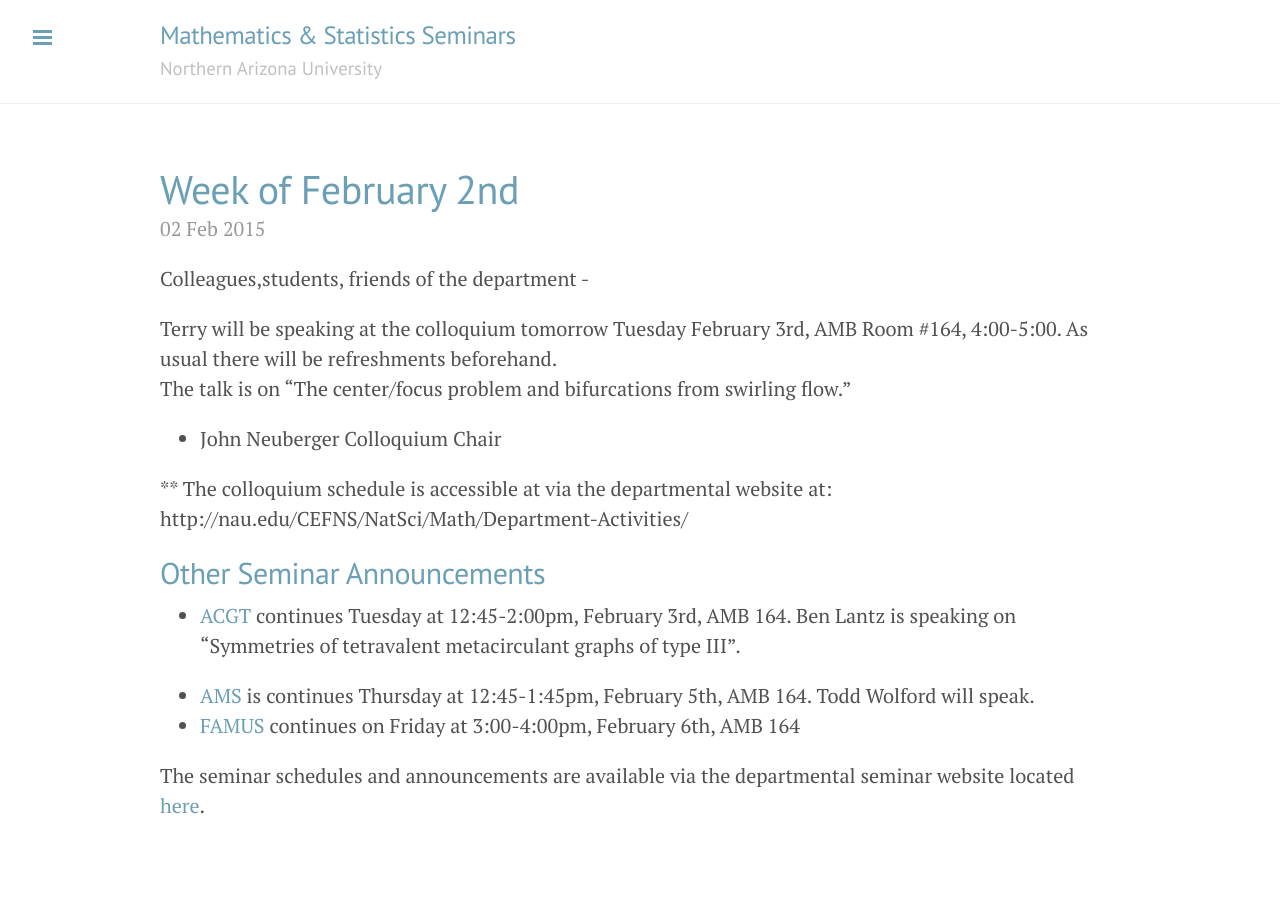
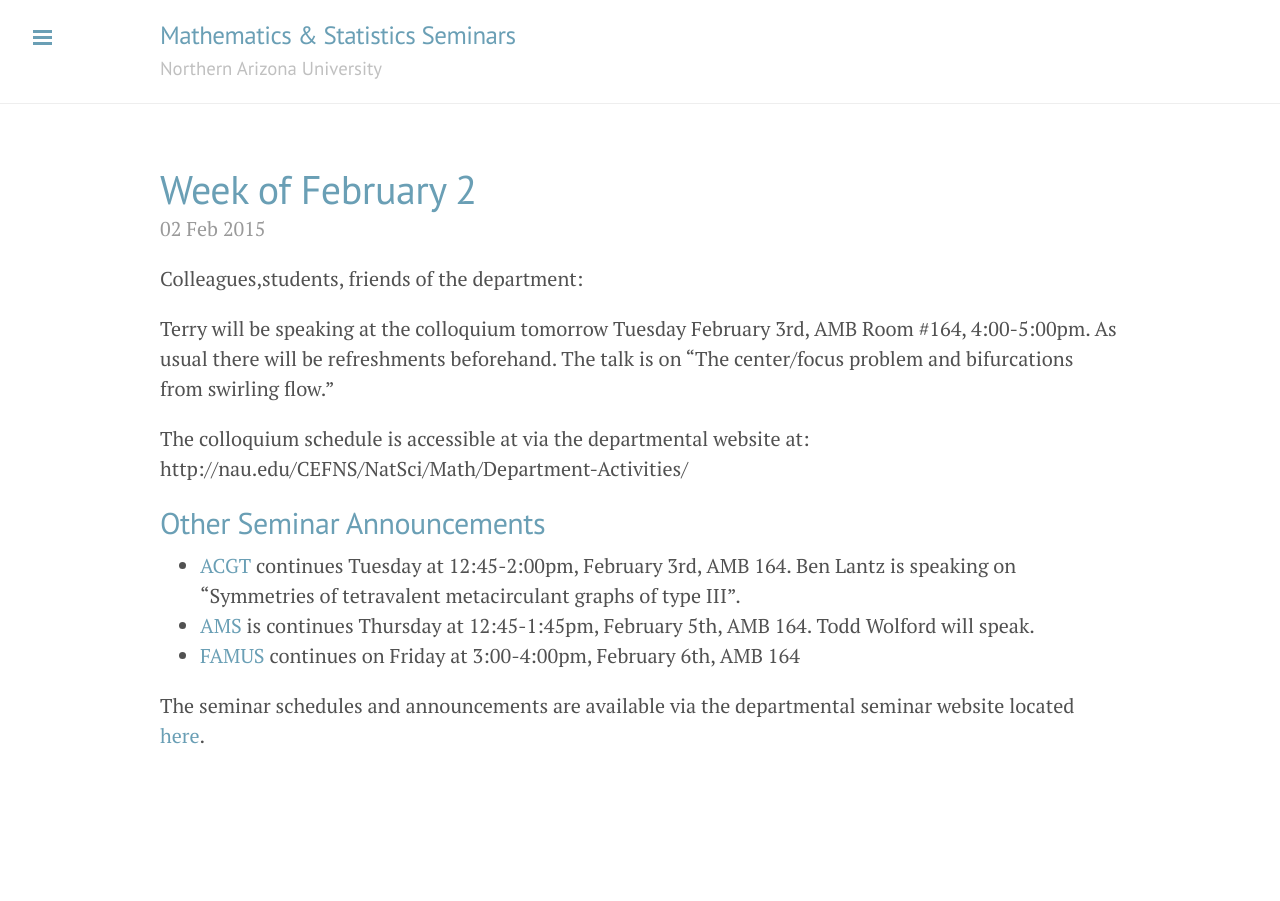
Before and after one commit to NAUMathStat/seminars, a Jekyll site: the page built from _posts/2015-02-02-week-4.md, in a window 1280 px wide. Built offline with Jekyll 4.4.1, drawn with Linux system fonts in a browser that asks for light colours; Markdown is read by kramdown in place of the engine named in the settings.

Commit message:
Quick tweaks

```diff
--- a/_posts/2015-02-02-week-4.md
+++ b/_posts/2015-02-02-week-4.md
@@ -1,23 +1,18 @@
 ---
 layout: post
-title: Week of February 2nd
+title: Week of February 2
 ---
 
-Colleagues,students, friends of the department -
+Colleagues,students, friends of the department:
 
-Terry will be speaking at the colloquium tomorrow Tuesday February 3rd, AMB Room #164, 4:00-5:00. As usual there will be refreshments beforehand.
+Terry will be speaking at the colloquium tomorrow Tuesday February 3rd, AMB Room #164, 4:00-5:00pm. As usual there will be refreshments beforehand.
 The talk is on "The center/focus problem and bifurcations from swirling flow."
 
-* John Neuberger
-  Colloquium Chair
-
-
-** The colloquium schedule is accessible at via the departmental website at: http://nau.edu/CEFNS/NatSci/Math/Department-Activities/
+The colloquium schedule is accessible at via the departmental website at: http://nau.edu/CEFNS/NatSci/Math/Department-Activities/
 
 ## Other Seminar Announcements ##
 
 - [ACGT](acgtSpring2015) continues Tuesday at 12:45-2:00pm, February 3rd, AMB 164. Ben Lantz is speaking on "Symmetries of tetravalent metacirculant graphs of type III".
-
 - [AMS](amsSpring2015) is continues Thursday at 12:45-1:45pm, February 5th, AMB 164. Todd Wolford will speak.
 - [FAMUS](famusSpring2015) continues on Friday at 3:00-4:00pm, February 6th, AMB 164
 
```
